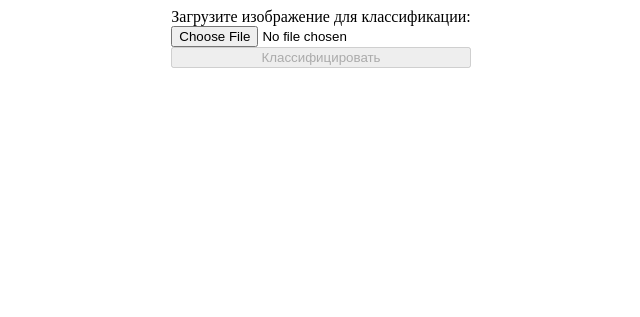
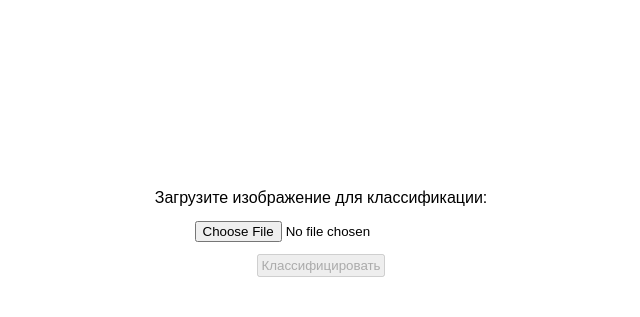
Before and after one commit to chr1stine/circle-polygon-classifier, a website: page index.html in a window 1280 px wide. Shown: the whole page, without its empty margins (319-959 px from the left). Drawn offline with Linux system fonts and the light colour scheme.

Commit message:
edit html and css

```diff
--- a/index.html
+++ b/index.html
@@ -9,10 +9,15 @@
 </head>
 <body>
     <div id="container">
-        <label for="filepath">Загрузите изображение для классификации:</label>
-        <input name="filepath" type="file" onchange="handle_picture()"/>
-        <button id='classify_button' onclick="send_to_server()" disabled='true'>Классифицировать</button>
+        <div id="box">
+            <label for="filepath">Загрузите изображение для классификации:</label>
+            <input name="filepath" type="file" onchange="handle_picture()"/>
+
+            <button id='classify_button' onclick="send_to_server()" disabled='true'>Классифицировать</button>
+        </div>
+
         <canvas width="0" height="0"></canvas>
+
         <p id='result'></p>
     </div>
     <script>
--- a/style.css
+++ b/style.css
@@ -1,10 +1,28 @@
 body{
     display: flex;
-    flex-direction: row;
     justify-content: center;
+    align-items: center;
+    height: 30rem;
 }
 
 #container{
     display: flex;
     flex-direction: column;
 }
+
+#box {
+    display: flex;
+    flex-direction: column;
+    align-items: center;
+}
+
+#box > * {
+    margin: 5px;
+    padding: 2px;
+
+}
+
+label {
+    font-size: 12pt;
+    font-family: Arial, Helvetica, sans-serif;
+}
```
